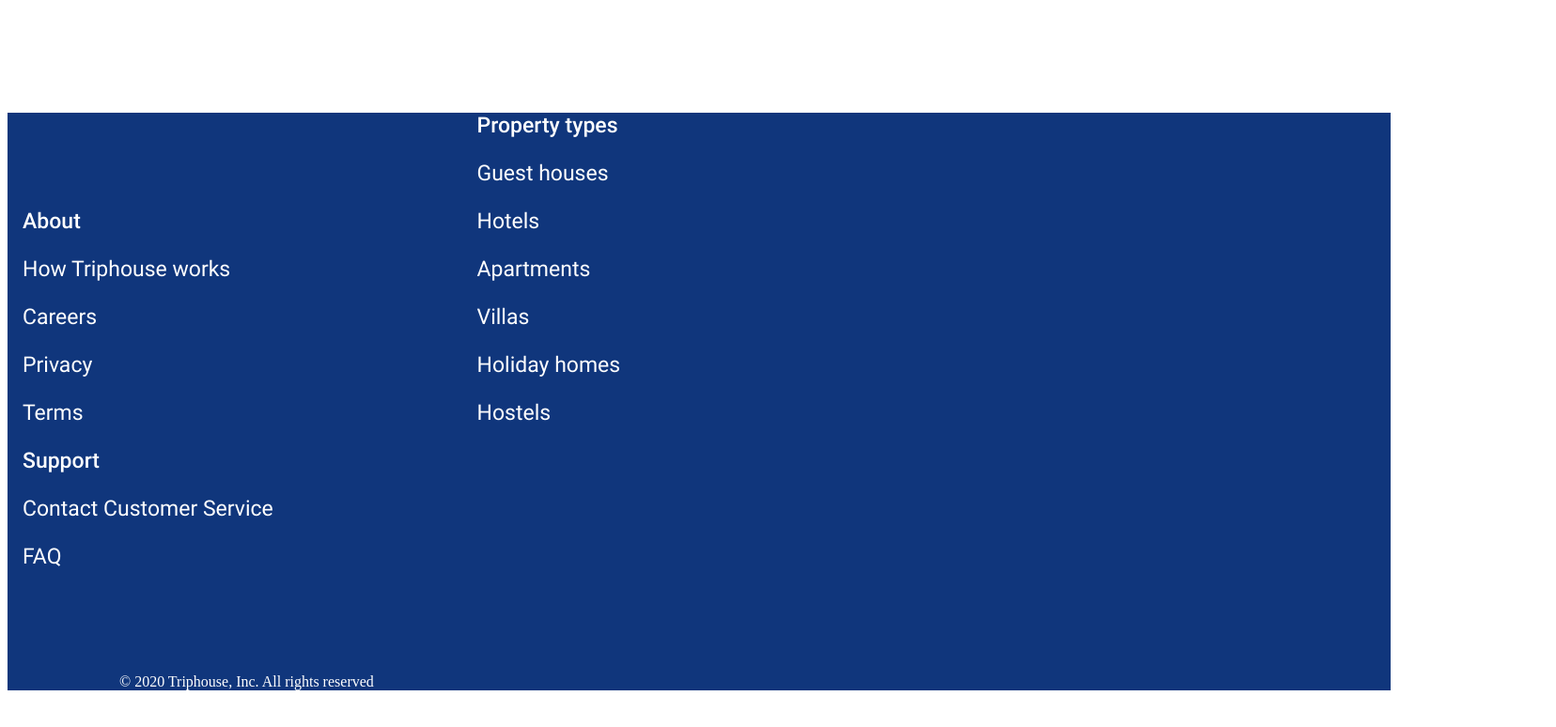
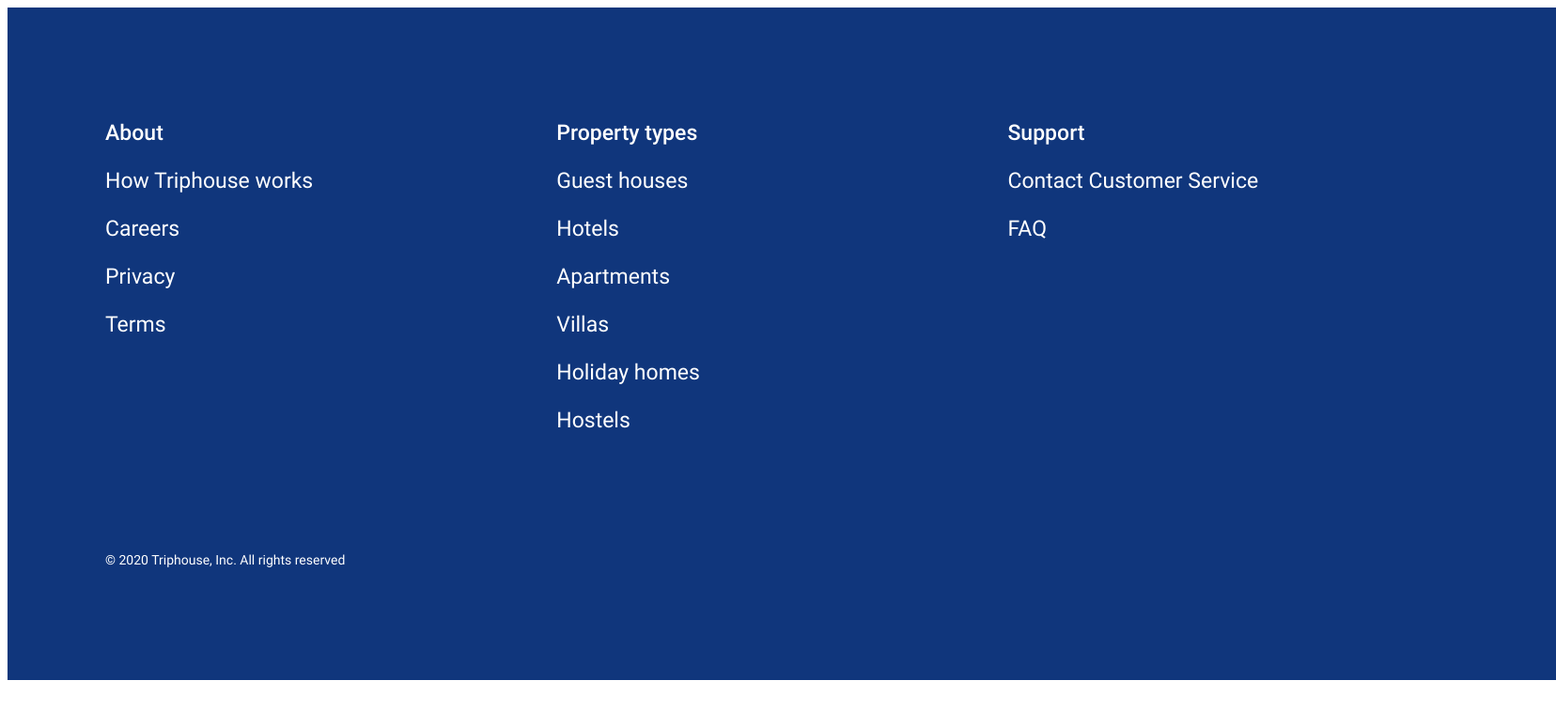
Before and after one commit to Olgasinkevich/if-html, a plain HTML site: page index.html in a window 1280 px wide. Shown: the whole page at 94% size, 1656 px wide, since content can reach past the window. Drawn offline with Linux system fonts and the light colour scheme.

Commit message:
refactor: attempting to connect fonts 1

```diff
--- a/style-lesson-5.css
+++ b/style-lesson-5.css
@@ -2,25 +2,23 @@
 
 .container {
     width: 1440px;
-    padding: 0 16px;
+    padding: 120px 104px;
     background-color: #10367C;
 }
 
 .row {
-    margin-top: 120px;
-
-}
+    display: flex;
+    justify-content: space-between;
+        }
 
 .item-3 {
     width: 33.3%;
-    display: inline-block;
-
-}
+    }
 
 .text-footer {
     display: flex;
     flex-direction: column;
-    font-family: "Roboto", sans-serif;
+    font-family: Roboto, sans-serif;
     font-weight: 400;
     font-size: 23px;
     margin-bottom: 24px;
@@ -32,8 +30,10 @@
 }
 
 .copy {
-    font-weight: 14px;
+    font-size: 14px;
     color: #FFFFFF;
-    margin: 87px auto 120px 103px;
+    margin-top: 103px;
+    font-family: Roboto, sans-serif;
+    font-weight: 400;
 
 }
```
